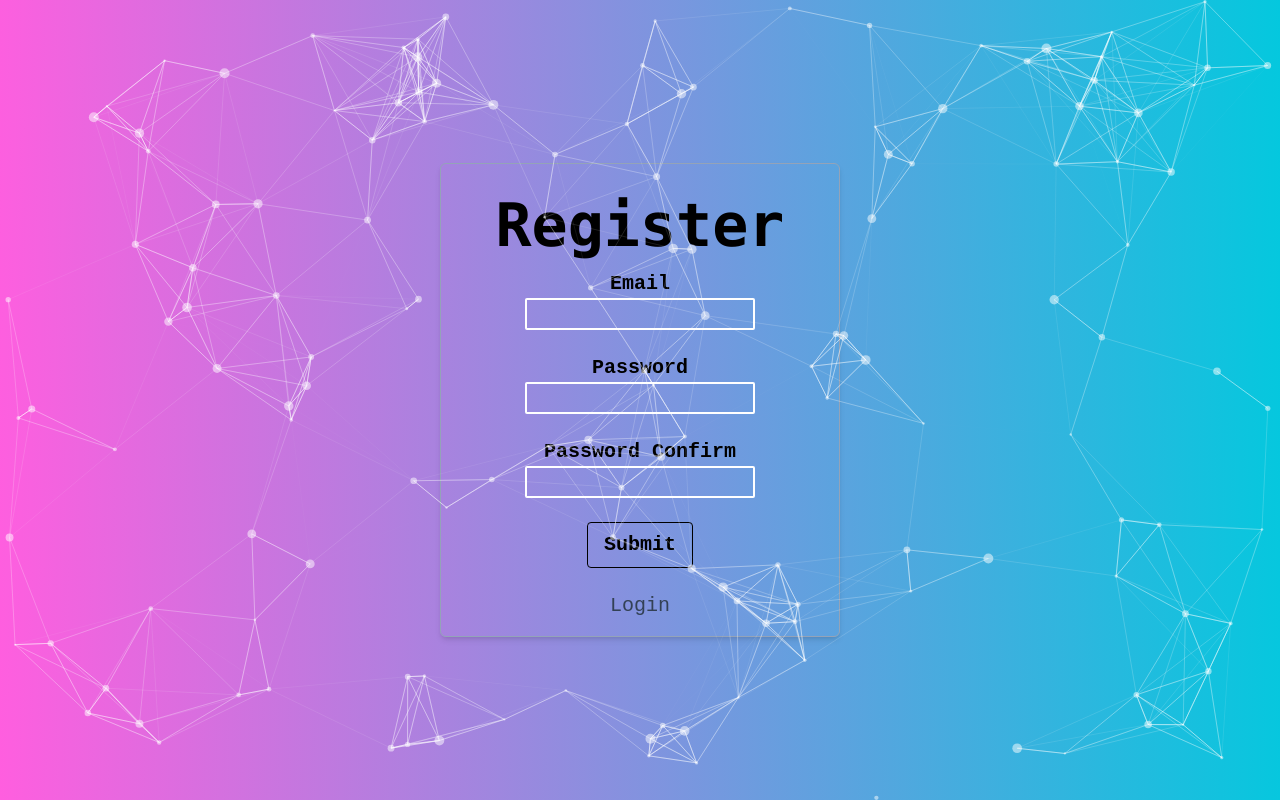
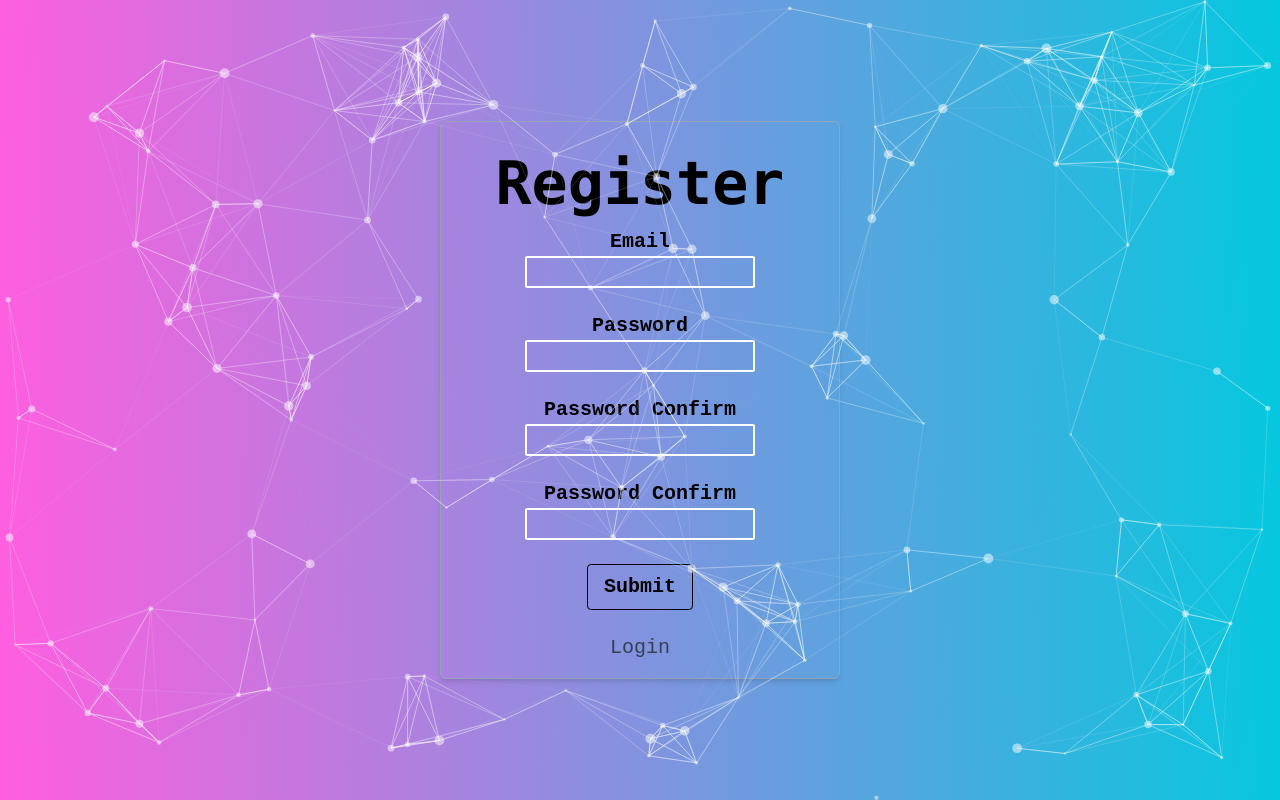
Before and after one commit to viettu2k/smart-brain-remake, a React (Vite) app: page /signin in a window 1280 px wide. Both pictures are taken after a click on the element "Register". Built offline with nearby package versions, Linux system fonts and the light colour scheme.

Commit message:
update register form

```diff
--- a/src/pages/Login/index.tsx
+++ b/src/pages/Login/index.tsx
@@ -44,10 +44,11 @@ const Login: React.FC = () => {
             />
           </div>
           {!isLogging && (
+            <>
               <div className='flex items-center justify-center flex-col mt-6'>
                 <label
                   className='font-bold text-xl text-black'
-                htmlFor='password'
+                  htmlFor='passwordConfirm'
                 >
                   Password Confirm
                 </label>
@@ -58,6 +59,18 @@ const Login: React.FC = () => {
                   type='password'
                 />
               </div>
+              <div className='flex items-center justify-center flex-col mt-6'>
+                <label className='font-bold text-xl text-black' htmlFor='name'>
+                  Password Confirm
+                </label>
+                <input
+                  className='border-double min-h-[2rem] bg-transparent focus:bg-black focus:text-white border-white border-2 rounded-sm px-2'
+                  id='name'
+                  name='name'
+                  type='text'
+                />
+              </div>
+            </>
           )}
           <div className='flex justify-center mt-6'>
             <button
```
Lines whose indentation alone changed are shown as unchanged.
